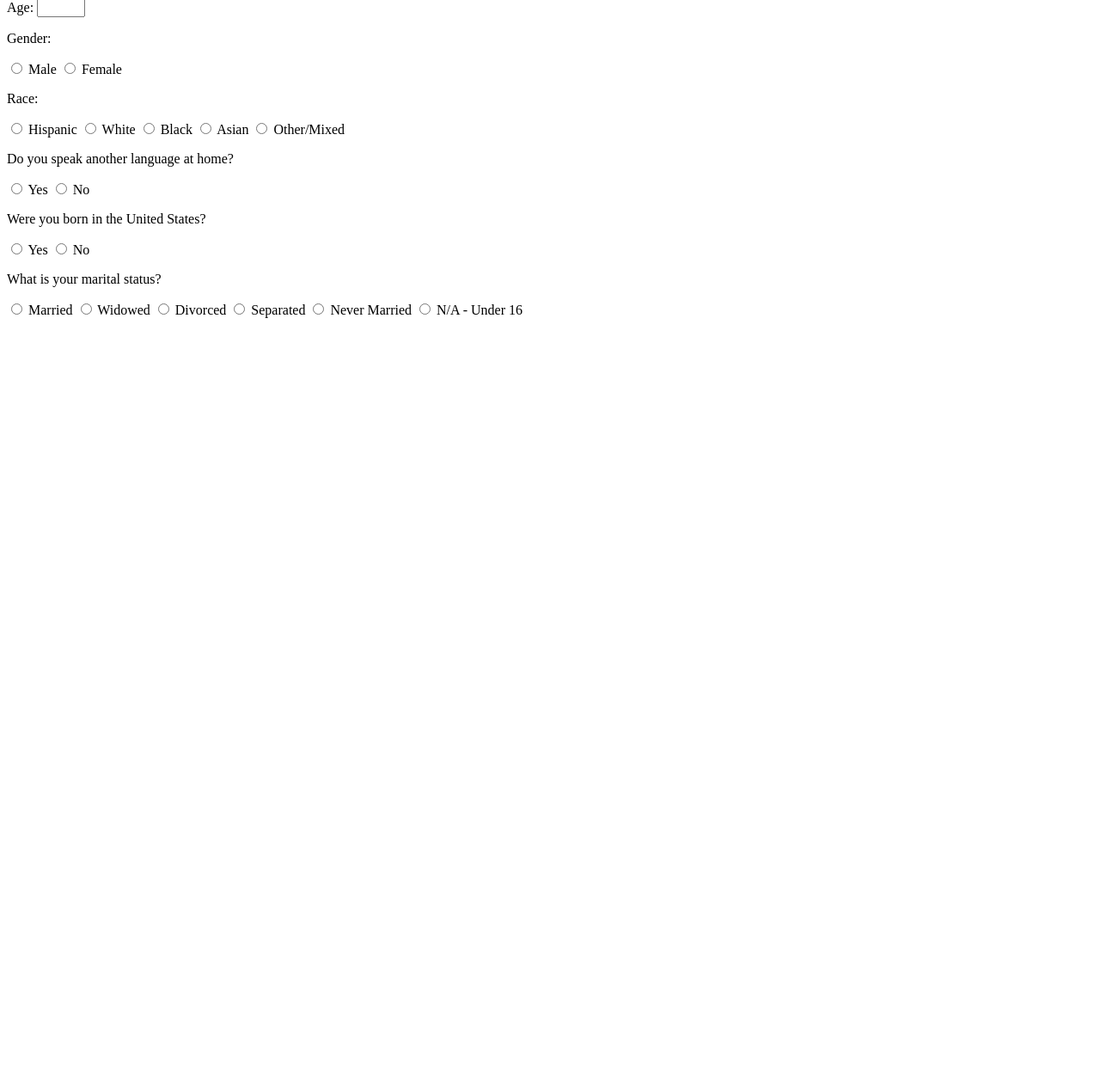
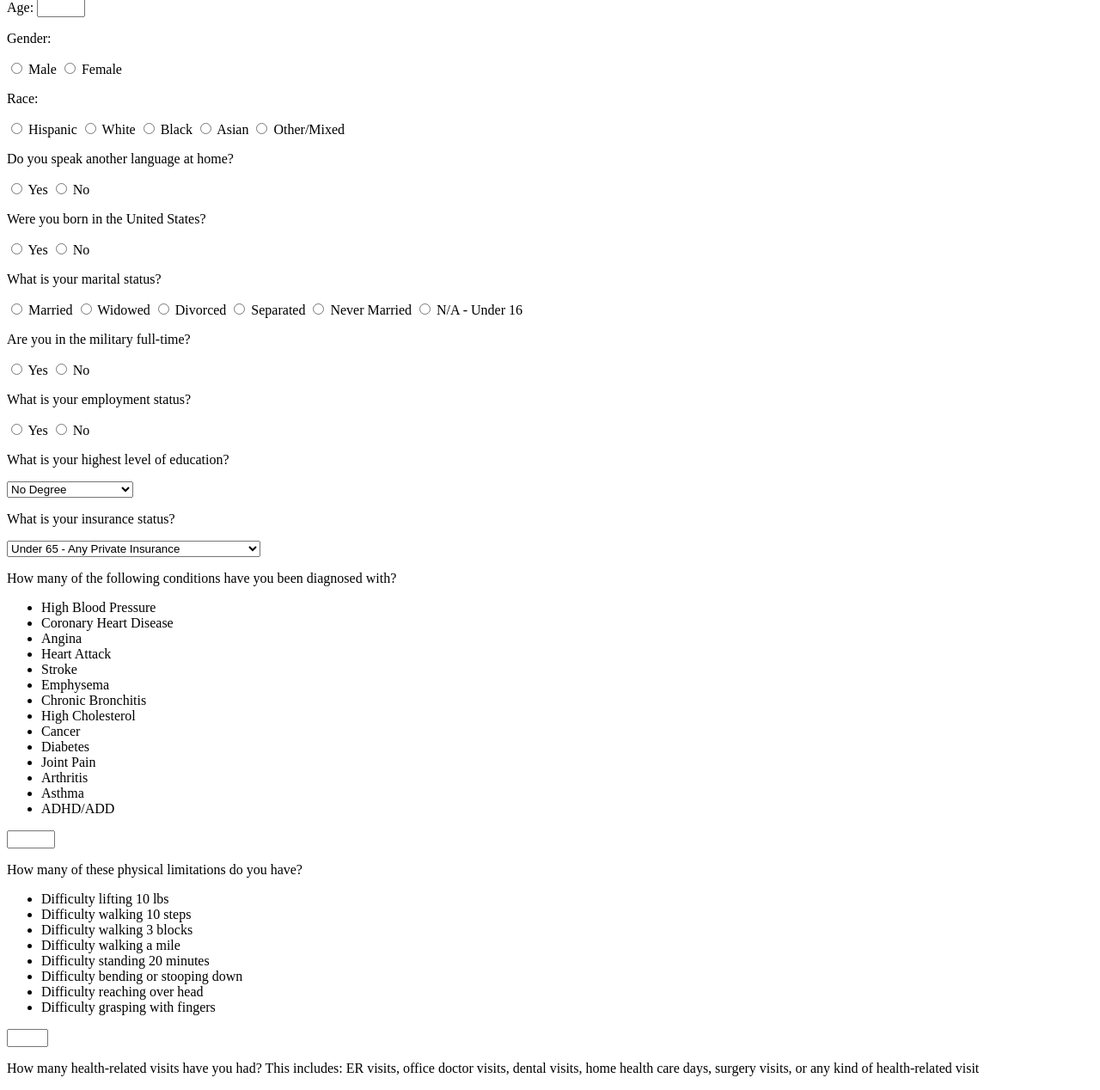
Before and after one commit to malmuntazarharris/medical-expenditure-prediction, a Flask app: page / in a window 1280 px wide. Shown: the part 81-1349 px from the top of the page at 86% size. Before the commit the page ends 451 px from the top, so only its background shows below. Run offline with Flask 2, Linux system fonts and the light colour scheme.

Commit message:
Update index.html with basic field inputs

```diff
--- a/app/templates/index.html
+++ b/app/templates/index.html
@@ -47,6 +47,70 @@
         <label for="nevermarried">Never Married</label>
         <input type="radio" id="under16" name="marriagestatus" value="6">
         <label for="under16">N/A - Under 16</label>
+      <p>Are you in the military full-time?</p>
+        <input type="radio" id="milyes" name="military" value="1">
+        <label for="milyes">Yes</label>
+        <input type="radio" id="milno" name="military" value="2">
+        <label for="milno">No</label>
+      <p>What is your employment status?</p>
+        <input type="radio" id="employyes" name="employment" value="1">
+        <label for="milyes">Yes</label>
+        <input type="radio" id="employno" name="employment" value="34">
+        <label for="milno">No</label>
+      <p>What is your highest level of education?</p>
+        <select id="educationstatus" name="educationstatus">
+            <option value="1" selected>No Degree</option>
+            <option value="2">GED</option>
+            <option value="3">High School Diploma</option>
+            <option value="4">Bachelor's Degree</option>
+            <option value="5">Master's Degree</option>
+            <option value="6">Doctorate Degree</option>
+            <option value="7">Other Degree</option>
+            <option value="8">Under 16 - NA</option>
+        </select>
+      <p>What is your insurance status?</p>
+        <select id="insurancestatus" name="insurancestatus">
+          <option value="1" selected>Under 65 - Any Private Insurance</option>
+          <option value="2">Under 65 - Public Insurance</option>
+          <option value="3">Under 65 - Uninsured/option>
+          <option value="4">Over 65 - Medicare Only</option>
+          <option value="5">Over 65 - Medicare and Private</option>
+          <option value="6">Over 65 - Medicare and Other Public</option>
+          <option value="7">Over 65 - Uninsured</option>
+          <option value="8">Over 65 - No Medicare and Any Public/Private</option>
+        </select>
+      <p>How many of the following conditions have you been diagnosed with?</p>
+      <ul>
+        <li>High Blood Pressure</li>
+        <li>Coronary Heart Disease</li>
+        <li>Angina</li>
+        <li>Heart Attack</li>
+        <li>Stroke</li>
+        <li>Emphysema</li>
+        <li>Chronic Bronchitis</li>
+        <li>High Cholesterol</li>
+        <li>Cancer</li>
+        <li>Diabetes</li>
+        <li>Joint Pain</li>
+        <li>Arthritis</li>
+        <li>Asthma</li>
+        <li>ADHD/ADD</li>
+      </ul>
+      <input type="number" id="numdiagnoses" name="numdiagnoses" min="0" max="14"><br>
+      <p>How many of these physical limitations do you have?</p>
+      <ul>
+        <li>Difficulty lifting 10 lbs</li>
+        <li>Difficulty walking 10 steps</li>
+        <li>Difficulty walking 3 blocks</li>
+        <li>Difficulty walking a mile</li>
+        <li>Difficulty standing 20 minutes</li>
+        <li>Difficulty bending or stooping down</li>
+        <li>Difficulty reaching over head</li>
+        <li>Difficulty grasping with fingers</li>
+      </ul>
+      <input type="number" id="numdiff" name="numdiff" min="0" max="8"><br>
+      <p>How many health-related visits have you had? This includes: ER visits, office doctor visits,
+        dental visits, home health care days, surgery visits, or any kind of health-related visit</p>
     </form>
 </body>
 </html>
```
